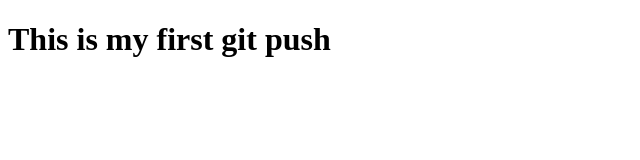
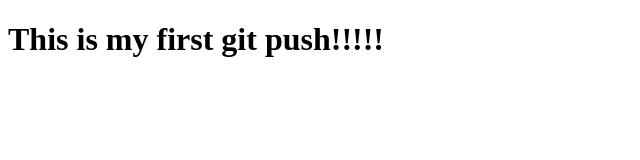
Before and after one commit to abdullahejazj/pr2.github.io, a plain HTML site: page index.html in a window 1280 px wide. Shown: the full height of the page, 0-640 px from the left. Drawn offline with Linux system fonts and the light colour scheme.

Commit message:
added git add .git add .

```diff
--- a/index.html
+++ b/index.html
@@ -6,6 +6,6 @@
     <title>Document</title>
   </head>
   <body>
-    <h1>This is my first git push</h1>
+    <h1>This is my first git push!!!!!</h1>
   </body>
 </html>
```
